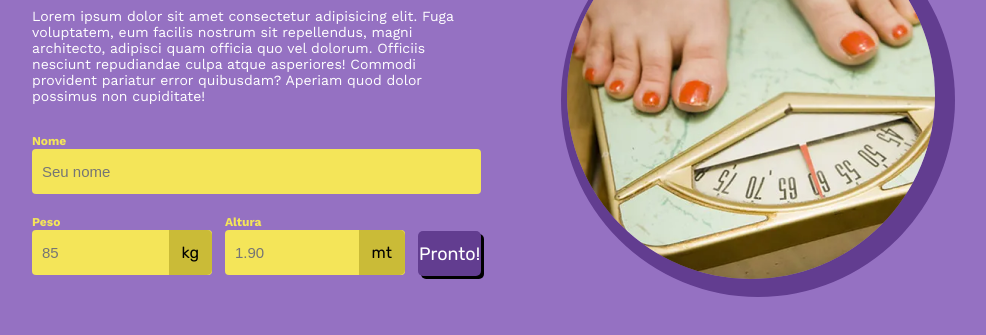
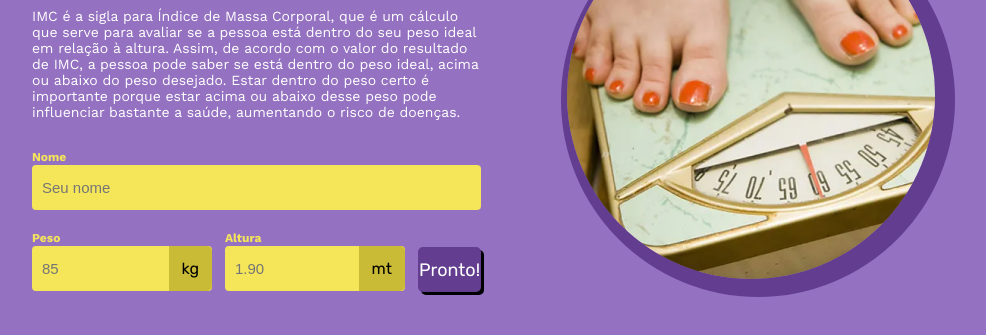
Before and after one commit to Matheus-Msantos/imc-app, a plain HTML site: page index.html in a window 1280 px wide. Shown: the part 139-474 px from the top of the page, without its empty margins (114-1100 px from the left). Drawn offline with nearby package versions, Linux system fonts and the light colour scheme.

Commit message:
inserindo texto sobre IMC

```diff
--- a/index.html
+++ b/index.html
@@ -22,11 +22,12 @@
         <h1 class="title-main">Calculadora <span> de imc </span> </h1>
 
         <p class="about-imc">
-          Lorem ipsum dolor sit amet consectetur adipisicing elit. Fuga voluptatem, eum facilis nostrum sit
-          repellendus, magni architecto, adipisci quam officia quo vel dolorum. Officiis nesciunt repudiandae
-          culpa
-          atque asperiores! Commodi provident pariatur error quibusdam? Aperiam quod dolor possimus non
-          cupiditate!
+          IMC é a sigla para Índice de Massa Corporal, que é um cálculo que serve para avaliar se a pessoa está dentro
+          do
+          seu peso ideal em relação à altura. Assim, de acordo com o valor do resultado de IMC, a pessoa pode saber se
+          está dentro do peso ideal, acima ou abaixo do peso desejado.
+          Estar dentro do peso certo é importante porque estar acima ou abaixo desse peso pode influenciar bastante a
+          saúde, aumentando o risco de doenças.
         </p>
 
         <form id="form" class="">
@@ -66,7 +67,7 @@
 
             </div>
 
-            <button class="btn" onclick="dontSend(event)"> Pronto! </button>
+            <button class="btn" onclick="sendValidation(event)"> Pronto! </button>
 
           </div>
 
@@ -85,7 +86,7 @@
 
         <div class="about-tip">
           <span class="" id="tip"></span>
-          <button id="btn" class="btn btn-none" onclick="backImc()"> Refazer </button>
+          <button id="btn" class="btn btn-none" onclick="returnToForm()"> Refazer </button>
         </div>
 
       </div>
```
